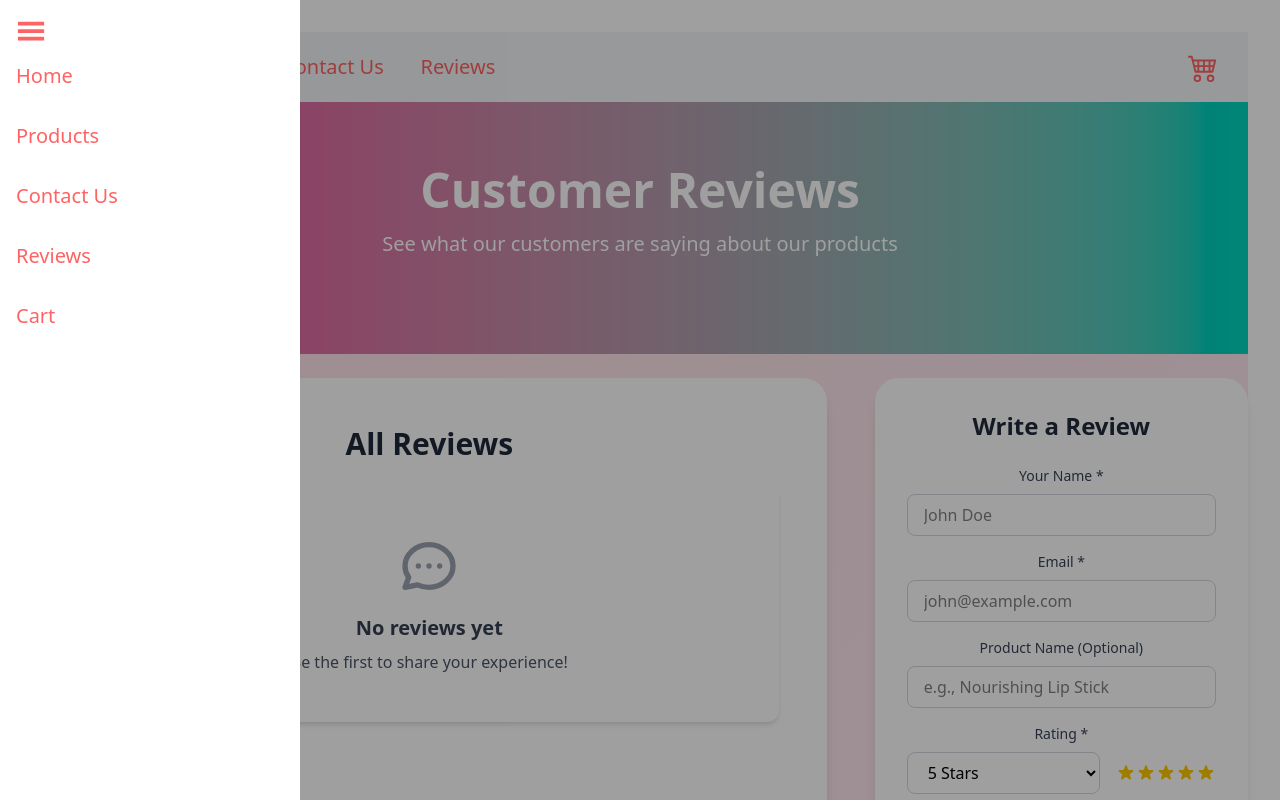
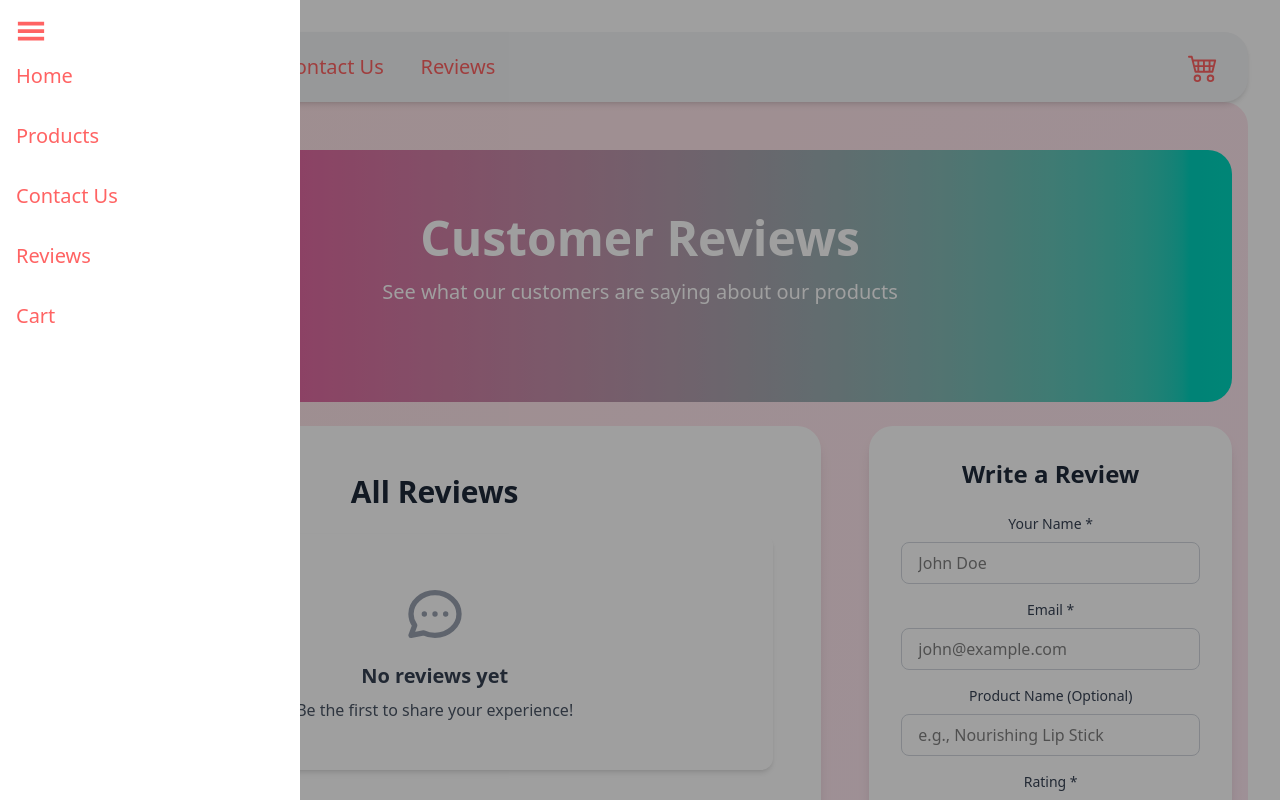
Before and after one commit to IsuruTec1999/crystal_beauty_clear_frontend, a React (Vite) app: page /reviews in a window 1280 px wide. Shown: the top 800 px of the page. Built offline with nearby package versions, Linux system fonts and the light colour scheme.

Commit message:
header and others are settup

```diff
--- a/src/components/header.jsx
+++ b/src/components/header.jsx
@@ -6,7 +6,7 @@ export default function Header() {
     const [isOpen, setIsOpen] = useState(true);
 
     return(
-        <header className="w-full  h-[70px]   flex justify-start items-center bg-gray-100 relative ">
+        <header className="w-full  h-[70px]   flex justify-start items-center bg-gray-100 relative rounded-3xl shadow-md">
             <GiHamburgerMenu className=" lg:hidden mx-4 text-3xl text-accent" onClick={() => setIsOpen(true)}/>
             <div className=" hidden lg:flex w-[500px] h-full flex justify-evenly items-center text-accent text-xl  ">
             <Link to = "/"> Home </Link>
--- a/src/pages/client/Reviews.jsx
+++ b/src/pages/client/Reviews.jsx
@@ -94,9 +94,9 @@ export default function Reviews() {
   };
 
   return (
-    <div className="min-h-screen bg-gradient-to-br from-rose-100 to-pink-100 ">
+    <div className="min-h-screen bg-gradient-to-br from-rose-100 to-pink-100 rounded-3xl py-12 px-4">
       <div className="max-w-7xl mx-auto">
-        <div className="relative bg-gradient-to-r from-pink-500 to-teal-400 py-16 px-4">
+        <div className="relative bg-gradient-to-r from-pink-500 to-teal-400 py-16 px-4 rounded-3xl">
       <div className="max-w-7xl mx-auto text-center text-white">
         <h1 className="text-5xl font-extrabold mb-4">
           Customer Reviews
```
